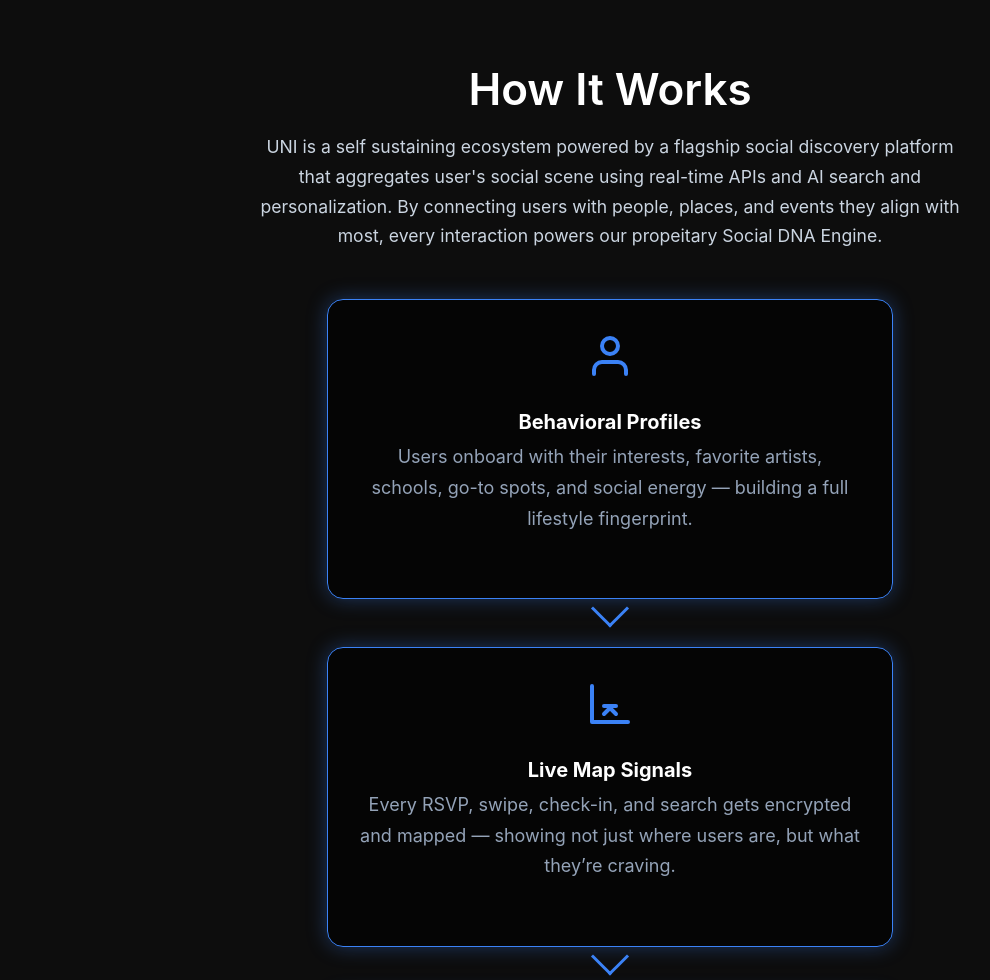
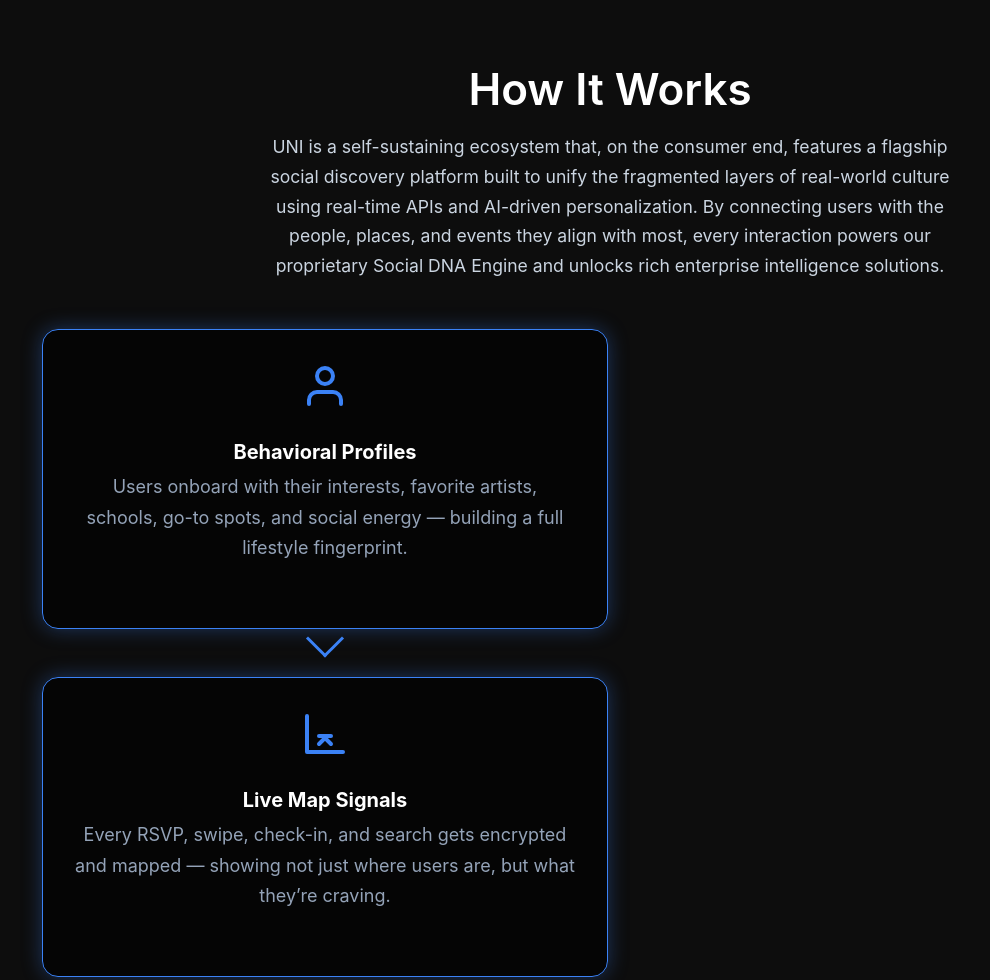
Before and after one commit to izzyu1ml/unisite, a plain HTML site: page index.html in a window 1280 px wide. Shown: the part 1440-2420 px from the top of the page, without its empty margins (30-1020 px from the left). Drawn offline with Linux system fonts and the light colour scheme.

Commit message:
Update index.html

```diff
--- a/index.html
+++ b/index.html
@@ -721,9 +721,7 @@ footer {
   <div style="max-width: 1200px; margin: auto; text-align: center;">
     <h2 style="font-size: 2.75rem; margin-bottom: 1rem; animation: fadeInDown 1s ease-out;">How It Works</h2>
     <p style="font-size: 1.1rem; color: #cbd5e1; margin-bottom: 3rem; animation: fadeInDown 1.3s ease-out;">
-      UNI is a self sustaining ecosystem powered by a flagship social discovery platform that aggregates user's social scene using real-time APIs and AI search and personalization. By connecting users with people, places, and events they align with most, every interaction powers our propeitary Social DNA Engine.
-
-    <div style="display: flex; flex-direction: column; align-items: center; position: relative; animation: fadeInUp 1.5s ease-out;">
+      UNI is a self-sustaining ecosystem that, on the consumer end, features a flagship social discovery platform built to unify the fragmented layers of real-world culture using real-time APIs and AI-driven personalization. By connecting users with the people, places, and events they align with most, every interaction powers our proprietary Social DNA Engine and unlocks rich enterprise intelligence solutions.
       <div style="flex: 1; background: rgba(0,0,0,0.6); border-radius: 16px; padding: 2rem; border: 1px solid #3b82f6; box-shadow: 0 0 20px rgba(59,130,246,0.35); width: 100%; max-width: 500px; margin-bottom: 3rem; position: relative;">
         <div style="font-size: 2.5rem; color: #3b82f6; margin-bottom: 1rem;">
           <svg width="48" height="48" fill="none" stroke="currentColor" stroke-width="2" stroke-linecap="round" stroke-linejoin="round" viewBox="0 0 24 24"><path d="M20 21v-2a4 4 0 00-4-4H8a4 4 0 00-4 4v2"/><circle cx="12" cy="7" r="4"/></svg>
```
